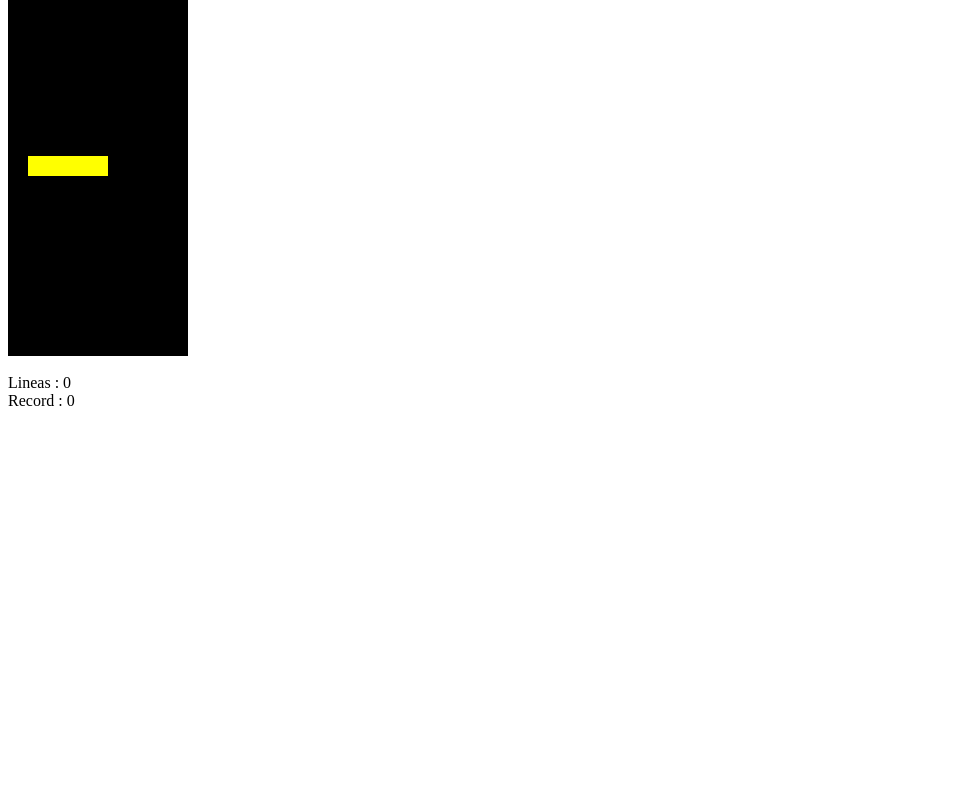
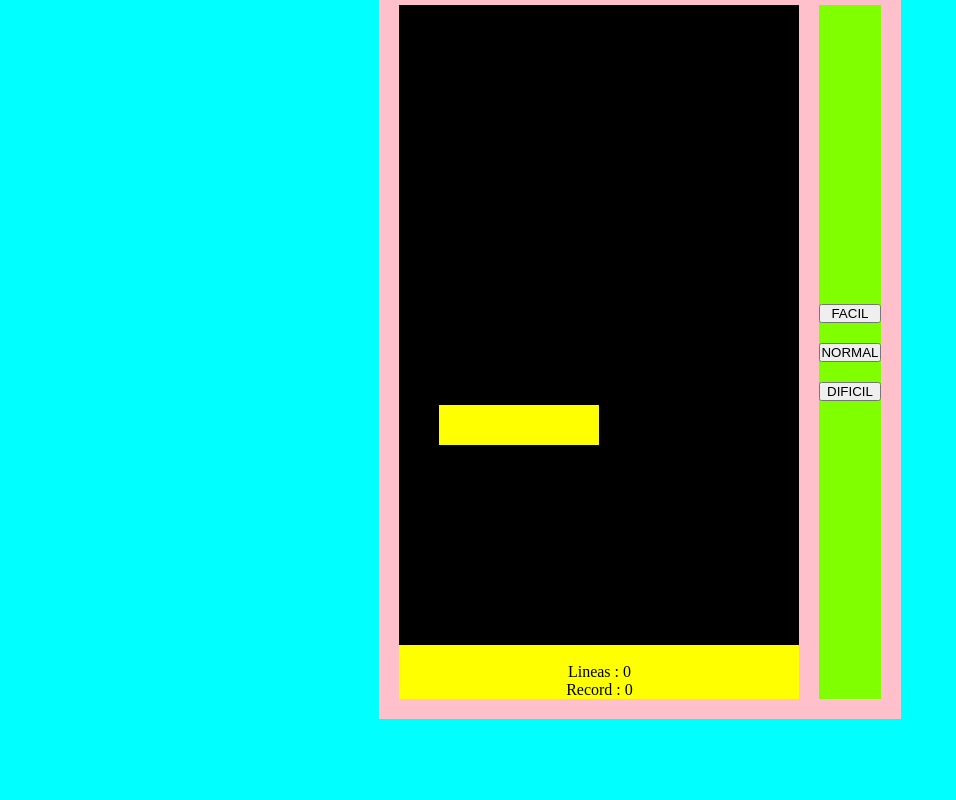
Before and after one commit to diomedes1233/TETRIS, a plain HTML site: page index.html in a window 1280 px wide. Shown: the part 52-852 px from the top of the page, without its empty margins (0-956 px from the left). Before the commit the page ends 800 px from the top, so only its background shows below. Drawn offline with Linux system fonts and the light colour scheme.

Commit message:
cambios en el heder html

```diff
--- a/app.js
+++ b/app.js
@@ -4,6 +4,8 @@ var tablero //matriz con el tablero
 var pieza = 0 //pieza
 var record = 0 //almacena la mejor puntuación
 var lineas = 0 //almacena la  puntuación actual
+const botones = document.querySelectorAll('button')
+console.log(botones)
 var pos = [
   //Valores referencia de coordenadas relativas
   [0, 0],
@@ -25,13 +27,25 @@ var piezas = [
   [2, 0, 3, 5, 4],
   [1, 0, 5, 6, 3],
 ]
+
+botones.forEach((boton) => {
+  boton.addEventListener('click', () => {
+    if (botones[0] === boton) {
+      velocidad = 70000
+    } else if (botones[1] === boton) {
+      velocidad = 50000
+    } else {
+      velocidad = 10000
+    }
+  })
+})
+
 //Genera una nueva partida inicializando las variables
 function nuevaPartida() {
-  velocidad = 50000
-  tablero = new Array(20)
-  for (var n = 0; n < 20; n++) {
-    tablero[n] = new Array(9)
-    for (var m = 0; m < 9; m++) {
+  tablero = new Array(16)
+  for (var n = 0; n < 16; n++) {
+    tablero[n] = new Array(10)
+    for (var m = 0; m < 10; m++) {
       tablero[n][m] = 0
     }
   }
@@ -41,7 +55,7 @@ function nuevaPartida() {
 //Detecta si una fila columna del tablero está libre para ser ocupada
 function cuadroNoDisponible(f, c) {
   if (f < 0) return false
-  return c < 0 || c >= 9 || f >= 20 || tablero[f][c] > 0
+  return c < 0 || c >= 10 || f >= 16 || tablero[f][c] > 0
 }
 //Detecta si la pieza activa colisiona fuera del tablero o con otra pieza
 function colisionaPieza() {
@@ -56,16 +70,16 @@ function colisionaPieza() {
 }
 //Detecta si hay lineas completas y si las hay las computa y borra la linea desplazando la submatriz superior
 function detectarLineas() {
-  for (var f = 0; f < 20; f++) {
+  for (var f = 0; f < 16; f++) {
     var contarCuadros = 0
-    for (var c = 0; c < 9; c++) {
+    for (var c = 0; c < 10; c++) {
       if (tablero[f][c] > 0) {
         contarCuadros++
       }
     }
-    if (contarCuadros == 9) {
+    if (contarCuadros == 10) {
       for (var f2 = f; f2 > 0; f2--) {
-        for (var c2 = 0; c2 < 9; c2++) {
+        for (var c2 = 0; c2 < 10; c2++) {
           tablero[f2][c2] = tablero[f2 - 1][c2]
         }
       }
@@ -83,9 +97,9 @@ function bajarPieza() {
       var pos2 = rotarCasilla(pos[des])
       if (
         pos2[0] + fpi >= 0 &&
-        pos2[0] + fpi < 20 &&
+        pos2[0] + fpi < 16 &&
         pos2[1] + cpi >= 0 &&
-        pos2[1] + cpi < 9
+        pos2[1] + cpi < 10
       ) {
         tablero[pos2[0] + fpi][pos2[1] + cpi] = pieza + 1
       }
@@ -93,7 +107,7 @@ function bajarPieza() {
     detectarLineas()
     //Si hay algun cuadro en la fila 0 reinicia el juego
     var reiniciar = 0
-    for (var c = 0; c < 9; c++) {
+    for (var c = 0; c < 10; c++) {
       if (tablero[0][c] != 0) {
         reiniciar = 1
       }
@@ -157,9 +171,9 @@ function pintar() {
   var lt = ' <'
   var des
   var html = "<table class='tetris'>"
-  for (var f = 0; f < 20; f++) {
+  for (var f = 0; f < 16; f++) {
     html += '<tr>'
-    for (var c = 0; c < 9; c++) {
+    for (var c = 0; c < 10; c++) {
       var color = tablero[f][c]
       if (color == 0) {
         for (v = 1; v < 5; v++) {
--- a/index.html
+++ b/index.html
@@ -1,5 +1,6 @@
 <!DOCTYPE html>
 <html lang="en">
+
 <head>
     <meta charset="UTF-8">
     <meta http-equiv="X-UA-Compatible" content="IE=edge">
@@ -9,12 +10,21 @@
 
 </head>
 
-    <body onload='eventoCargar()' onkeydown="tecla(event)">
-        <div id='tetris'>
+<body onload='eventoCargar()' onkeydown="tecla(event)">
+
+    <h1>vsddsvsd</h1>
+    <div class="container">
+        <div id='tetris'></div>
+
+        <div class="botones">
+        <button>FACIL</button>
+        <button>NORMAL</button>
+        <button>DIFICIL</button>
         </div>
-        <script src="app.js"> </script>
-
-    </body>
+    </div>
+    <canvas id="myCanvas" width="480" height="320"></canvas>
+    <script src="app.js"> </script>
+</body>
 
 
 </html>
--- a/stiles.css
+++ b/stiles.css
@@ -1,10 +1,47 @@
+* {
+  margin: 0;
+  padding: 0;
+  box-sizing: border-box;
+}
+
+body {
+  display: flex;
+  background-color: #00ffff;
+  flex-direction: column;
+  align-items: center;
+}
+
+.container {
+  background-color: pink;
+  padding: 20px;
+  display: flex;
+  gap: 20px;
+}
+
+.botones {
+  background-color: chartreuse;
+  display: flex;
+  flex-direction: column;
+  justify-content: center;
+  gap: 20px;
+}
 .tetris {
   border-collapse: collapse;
+  display: flex;
 }
+
+h1 {
+  background-color: #ff0000;
+}
+
+#tetris {
+  text-align: center;
+  background-color: #ffff00;
+}
+
 .tetris tr td {
-  width: 20px;
-  height: 20px;
-  padding: 0px;
+  width: 40px;
+  height: 40px;
 }
 .celda0 {
   background-color: #000000;
```
